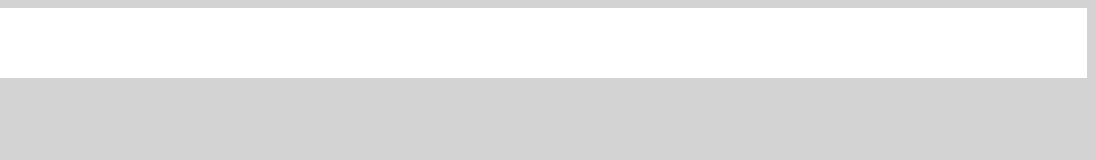
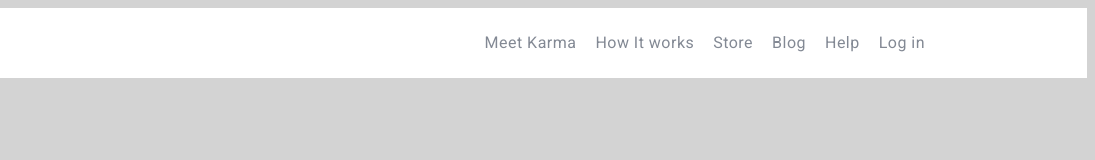
Before and after one commit to cmurray87/landingpageclone, a plain HTML site: page index.html in a window 1280 px wide. Shown: the full height of the page, 185-1280 px from the left. Drawn offline with Linux system fonts and the light colour scheme.

Commit message:
finished nav bar

```diff
--- a/css/style.css
+++ b/css/style.css
@@ -1,15 +1,46 @@
+html {
+  box-sizing: border-box;
+}
+*, *:before, *:after {
+  box-sizing: inherit;
+}
 body{
-
-	background-color:lightgray;
+background-color:lightgray;
 }
 /*navigation section*/
 .top-navigation{
 	background-color:#fff;
 }
 
-.top-navigation >.content{
-width:970px;
-height:70px;
-margin:0 auto;
+.top-navigation .content {
+	width:970px;
+	height:70px;
+	margin:0 auto;
+}
+
+.logo{
+	height:70px;
+}
+.top-navigation .links{
+	float:right;
+	margin-top: 25px;
+}
+.top-navigation .links li{
+	display:inline-block;
+	font-family: 'Roboto', sans-serif;
+	font-size: 16px;
+	color: #838994;
+	letter-spacing: 0.03em;
+	margin-right:15px;
+
 
 }
+.top-navigation .links > .active {
+    color: #4c5058;
+    font-weight: 500;
+}
+.top-navigation .links li:hover{
+color:red;
+cursor:pointer;
+transition:color .5s;
+}
--- a/index.html
+++ b/index.html
@@ -4,13 +4,21 @@
 	<meta charset="UTF-8">
 	<title>Document</title>
 	<link rel="stylesheet" href="css/style.css">
-	<link rel="stylesheet" src="//normalize-css.googlecode.com/svn/trunk/normalize.css" />
+	<link rel="stylesheet" src="//normalize-css.googlecode.com/svn/trunk/normalize.css"/>
+	<link href='http://fonts.googleapis.com/css?family=Roboto:400,500,300' rel='stylesheet' type='text/css'>
 </head>
 <body>
 <nav class="top-navigation">
-
 <div class="content" >
-    <img class="logo" src="images/karma-logo.svg" alt="Karma" width="26" height=70px margin-left=14px>
+  <ul class="links">
+    <li >Meet Karma</li>
+    <li>How It works</li>
+    <li>Store</li>
+    <li>Blog</li>
+    <li>Help</li>
+    <li>Log in</li>
+</ul>
+ <img class="logo" src="images/karma-logo.svg" alt="Karma" width="26">
 </div>
 </nav>
 
```
